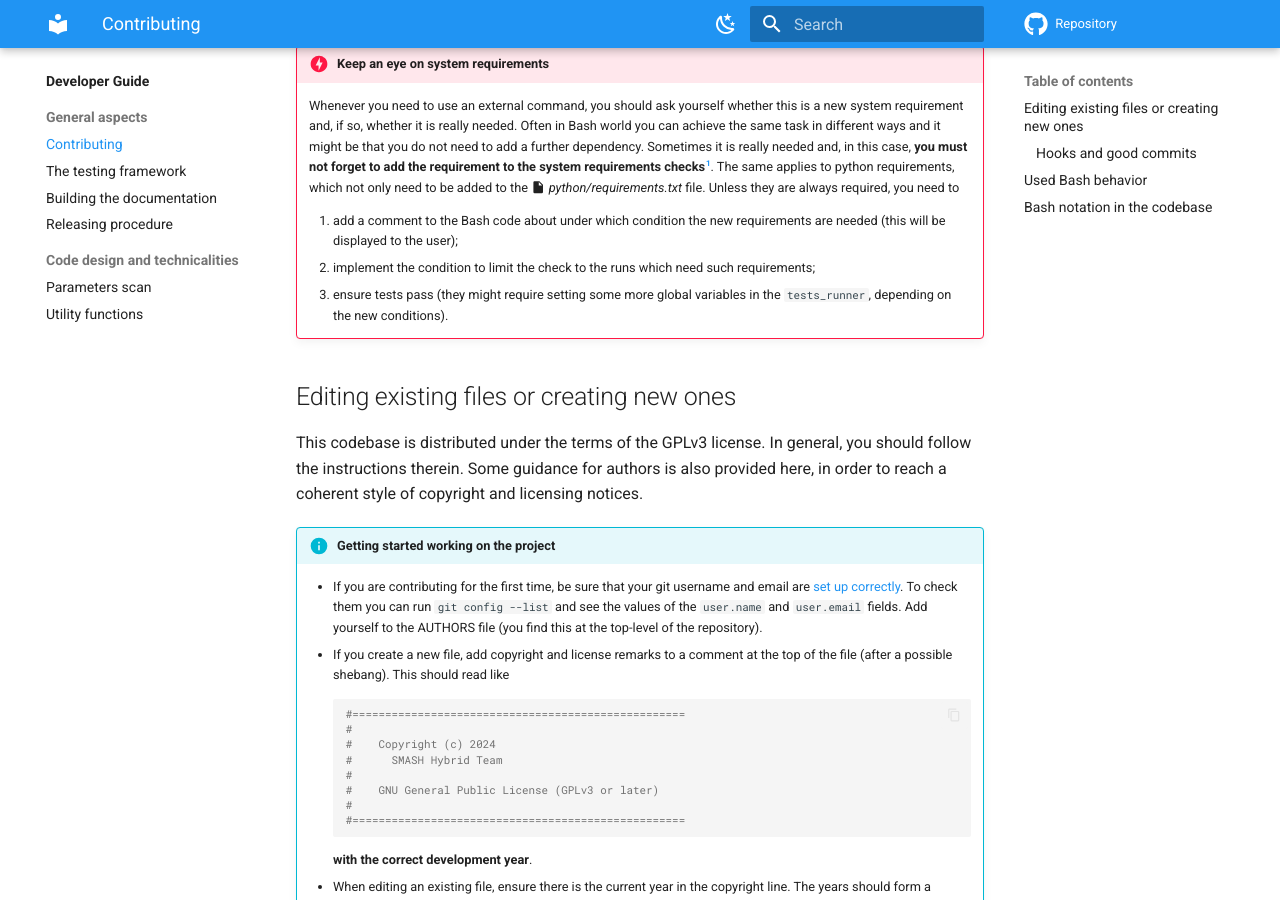
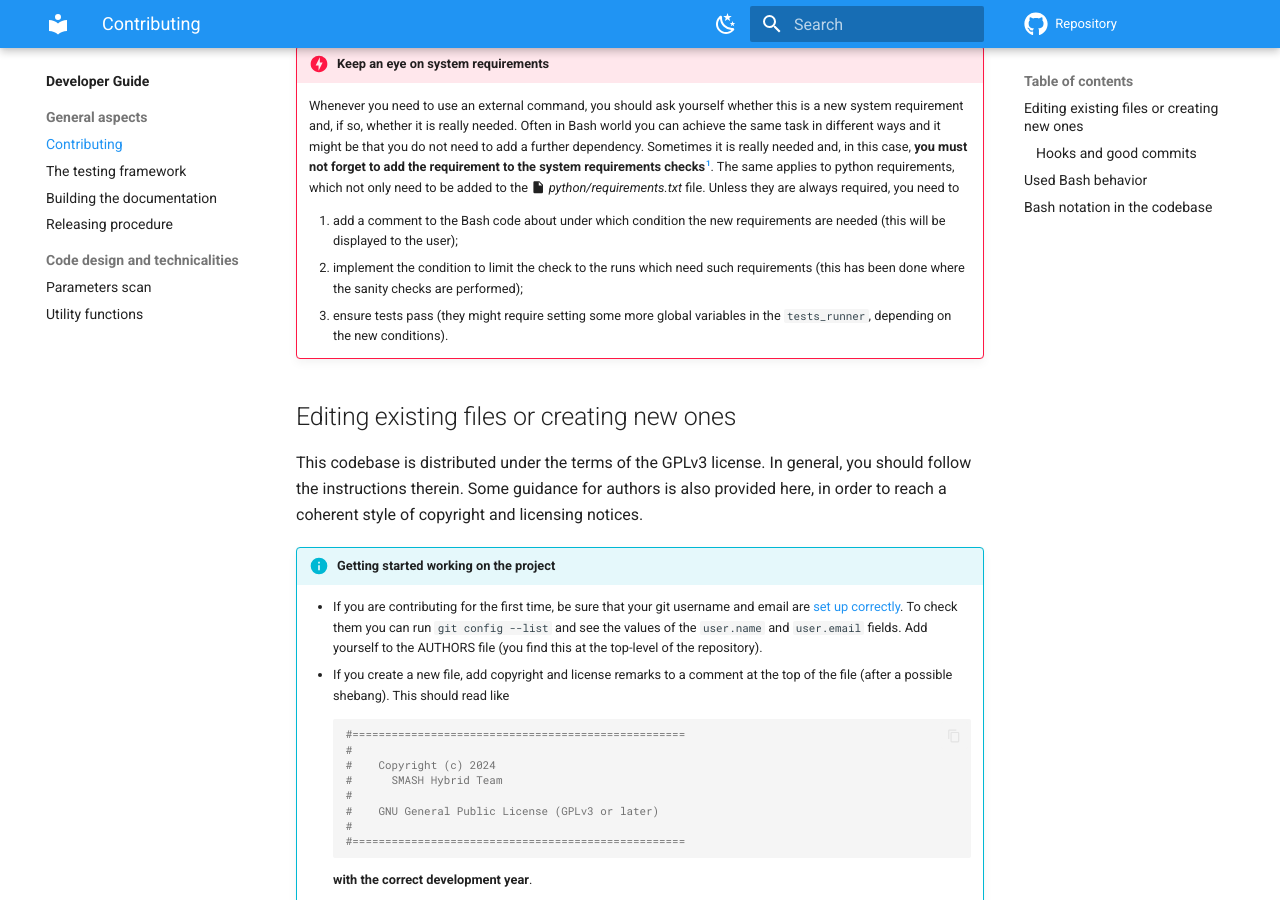
Before and after one commit to smash-transport/smash-vhlle-hybrid, an MkDocs documentation site: the page built from docs/developer/contributing.md, in a window 1280 px wide and 900 px high, scrolled down 718 px. Built offline with MkDocs 1.6.1 and Material for MkDocs 9.7.7, drawn with Linux system fonts in a browser that asks for light colours; emoji names are drawn with the system emoji font; comment, search, counter and statistics services are not loaded; the version menu is left out.

Commit message:
Split check about needed Python requirements
When system requirements are checked it is only possible to test for
always needed Python requirements, while checks that depend on user
input (like if LHS is used in prepare-scan mode) can only be done after
the handler configuration has been parsed. The latter have been moved to
the sanity checks now.

```diff
--- a/docs/developer/contributing.md
+++ b/docs/developer/contributing.md
@@ -29,7 +29,7 @@
     Unless they are always required, you need to
 
       1. add a comment to the Bash code about under which condition the new requirements are needed (this will be displayed to the user);
-      2. implement the condition to limit the check to the runs which need such requirements;
+      2. implement the condition to limit the check to the runs which need such requirements (this has been done where the sanity checks are performed);
       3. ensure tests pass (they might require setting some more global variables in the `tests_runner`, depending on the new conditions).
 
 [^1]:
```
Also changed, not shown: 2 other files.
